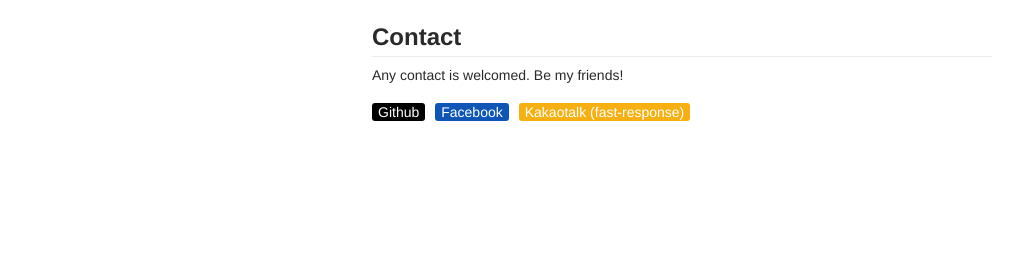
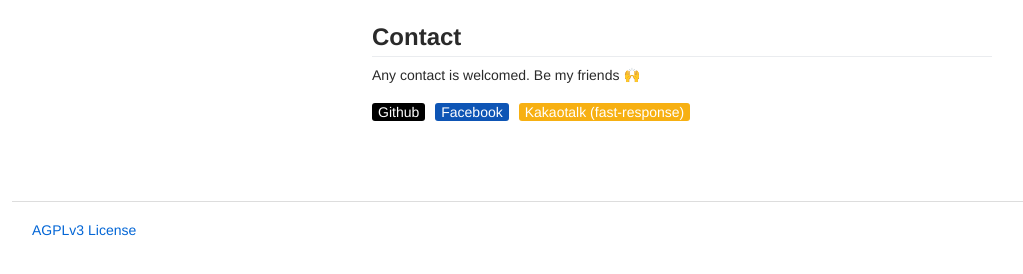
Before and after one commit to purelledhand/resume, a React (Create React App) app: page / in a window 1280 px wide. Shown: the part 2117-2391 px from the top of the page, without its empty margins (108-1131 px from the left). Before the commit the page ends 2318 px from the top, so only its background shows below. Built offline with nearby package versions, Linux system fonts and the light colour scheme; a web font is replaced by a local one.

Commit message:
Add License

```diff
--- a/src/App.css
+++ b/src/App.css
@@ -50,6 +50,15 @@ h2 {
 
 h3 {
   margin: 15px 0 5px 0;
+}
+
+footer {
+  width: 1000px;
+  padding: 20px 20px 80px 20px;
+  font-size: 14px;
+  border-top: 1px solid #ddd;
+  margin: 0 auto;
+
 }
 
 .head{
--- a/src/App.js
+++ b/src/App.js
@@ -4,6 +4,7 @@ import './App.css';
 
 function App() {
   return (
+    <div>
     <div className="App">
       <div className="left">
         <ContactCard></ContactCard>
@@ -326,7 +327,7 @@ function App() {
           Contact
         </h2>
         <div className="desc">
-        Any contact is welcomed. Be my friends!
+        Any contact is welcomed. Be my friends 🙌
         </div>
         <div className="contacts">
           <a href="https://github.com/purelledhand"><div className="contact-point git">
@@ -341,6 +342,10 @@ function App() {
         </div>
       </div>
     </div>
+    <footer>
+     <a href="https://github.com/purelledhand/resume/blob/master/LICENSE">AGPLv3 License</a>
+    </footer>
+    </div>
   );
 }
 
```
Also changed, not shown: 1 other file (tests, documents, lock files or other folders).
